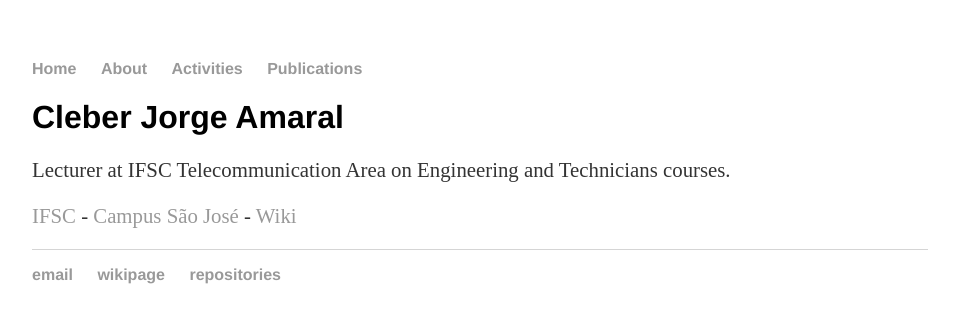
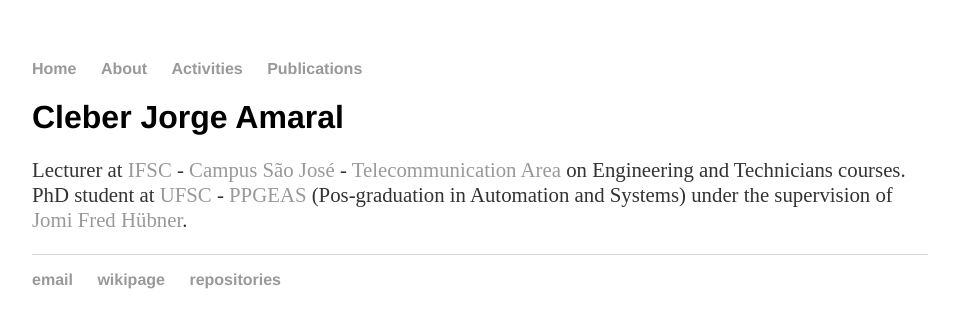
Before and after one commit to cleberjamaral/cleberjamaral.github.io, a Jekyll site: the page built from index.html, in a window 1280 px wide. Shown: the top 328 px of the page, without its empty margins (160-1119 px from the left). Built offline with Jekyll 4.4.1, drawn with Linux system fonts in a browser that asks for light colours.

Commit message:
Update index.html

```diff
--- a/index.html
+++ b/index.html
@@ -8,6 +8,8 @@ https://help.github.com/articles/adding-a-jekyll-theme-to-your-github-pages-site
 
 <div class="blurb">
 	<h1>Cleber Jorge Amaral</h1>
-	<p>Lecturer at IFSC Telecommunication Area on Engineering and Technicians courses.</p>
-	<p><a href="http://www.ifsc.edu.br">IFSC</a> - <a href="http://sj.ifsc.edu.br">Campus São José</a>  - <a href="http://wiki.sj.ifsc.edu.br">Wiki</a></a></p>
+	<p>
+		Lecturer at <a href="http://www.ifsc.edu.br">IFSC</a> - <a href="http://sj.ifsc.edu.br">Campus São José</a> - <a href="http://wiki.sj.ifsc.edu.br">Telecommunication Area</a> on Engineering and Technicians courses.<br>
+		PhD student at <a href="http://ufsc.br">UFSC</a> - <a href="http://pgeas.ufsc.br/">PPGEAS</a> (Pos-graduation in Automation and Systems) under the supervision of <a href="http://jomi.das.ufsc.br/">Jomi Fred Hübner</a>.
+	</p>
 </div><!-- /.blurb -->
```
